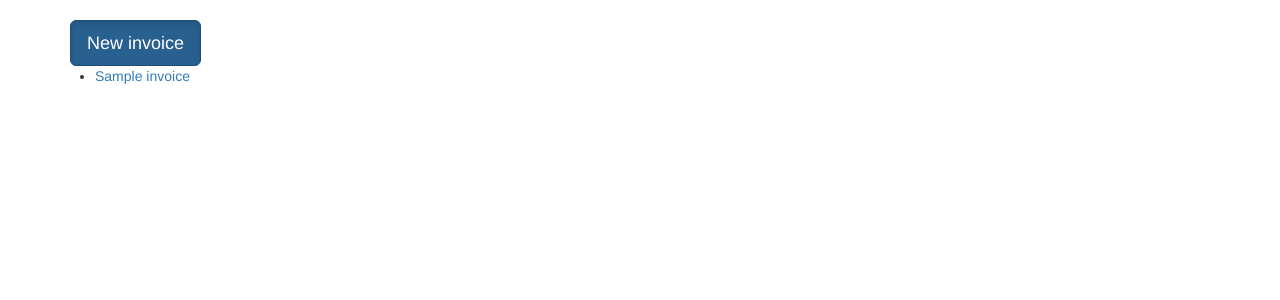
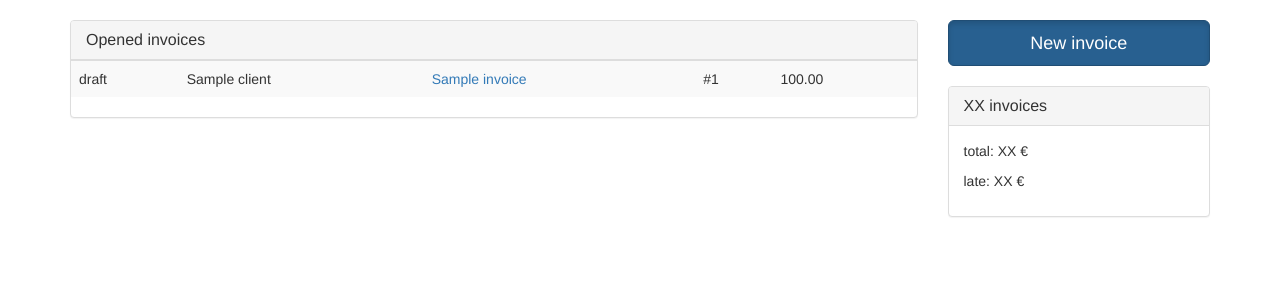
Before and after one commit to linovia/wight-invoices, a Django app: template wightinvoices/invoice/templates/invoice/invoice_list.html in a window 1280 px wide. Shown: the part 72-372 px from the top of the page. Run offline with Django 3.2, Linux system fonts and the light colour scheme; the template is opened without the code that fills it: values that come from a table or form of the project are taken from there, others are empty; tables that the repository leaves empty hold one stand-in row (values such as "Sample post"); parts of the project's set-up code (start-up, migrations or seed data) failed here and were passed over; some libraries are stand-ins or nearby versions.

Commit message:
Nicer style for the invoice list.

```diff
--- a/wightinvoices/invoice/static/css/theme.css
+++ b/wightinvoices/invoice/static/css/theme.css
@@ -6,3 +6,7 @@ body {
 .navbar {
   margin-bottom: 20px;
 }
+
+.invoice-list {
+    padding: 0;
+}
--- a/wightinvoices/invoice/templates/invoice/invoice_list.html
+++ b/wightinvoices/invoice/templates/invoice/invoice_list.html
@@ -1,13 +1,45 @@
 {% extends 'base.html' %}
 
 {% block content %}
-<a href="{% url 'invoice-new' %}" class="btn btn-primary btn-lg active" role="button">New invoice</a>
-
 <div class="row">
-    <ul>
-    {% for invoice in invoice_list %}
-        <li><a href="{{ invoice.get_absolute_url }}">{{ invoice.name }}</a></li>
-    {% endfor %}
-    </ul>
+    <div class="col-md-9">
+        <div class="panel panel-default">
+            <div class="panel-heading">
+                <h3 class="panel-title">Opened invoices</h3>
+            </div>
+            <div class="panel-body invoice-list">
+                <table class="table table-striped">
+                    <tbody>
+                        {% for invoice in invoice_list %}
+                        <tr>
+                            <td>{{ invoice.status }}</td>
+                            <td>{{ invoice.client }}</td>
+                            <td><a href="{{ invoice.get_absolute_url }}">{{ invoice.name }}</a></td>
+                            <td>#{{ invoice.id }}</td>
+                            <td>{{ invoice.net_total }}</td>
+                        </tr>
+                        {% endfor %}
+                    </tbody>
+                </table>
+            </div>
+        </div>
+    </div>
+    <div class="col-md-3">
+        <div class="row">
+            <div class="col-md-12">
+                <a href="{% url 'invoice-new' %}" class="btn btn-primary btn-lg active btn-block" role="button">New invoice</a>
+            </div>
+        </div>
+        &nbsp;
+        <div class="panel panel-default">
+            <div class="panel-heading">
+                <h3 class="panel-title">XX invoices</h3>
+            </div>
+            <div class="panel-body">
+                <p>total: XX €</p>
+                <p>late: XX €</p>
+            </div>
+        </div>
+    </div>
 </div>
 {% endblock content %}
```
